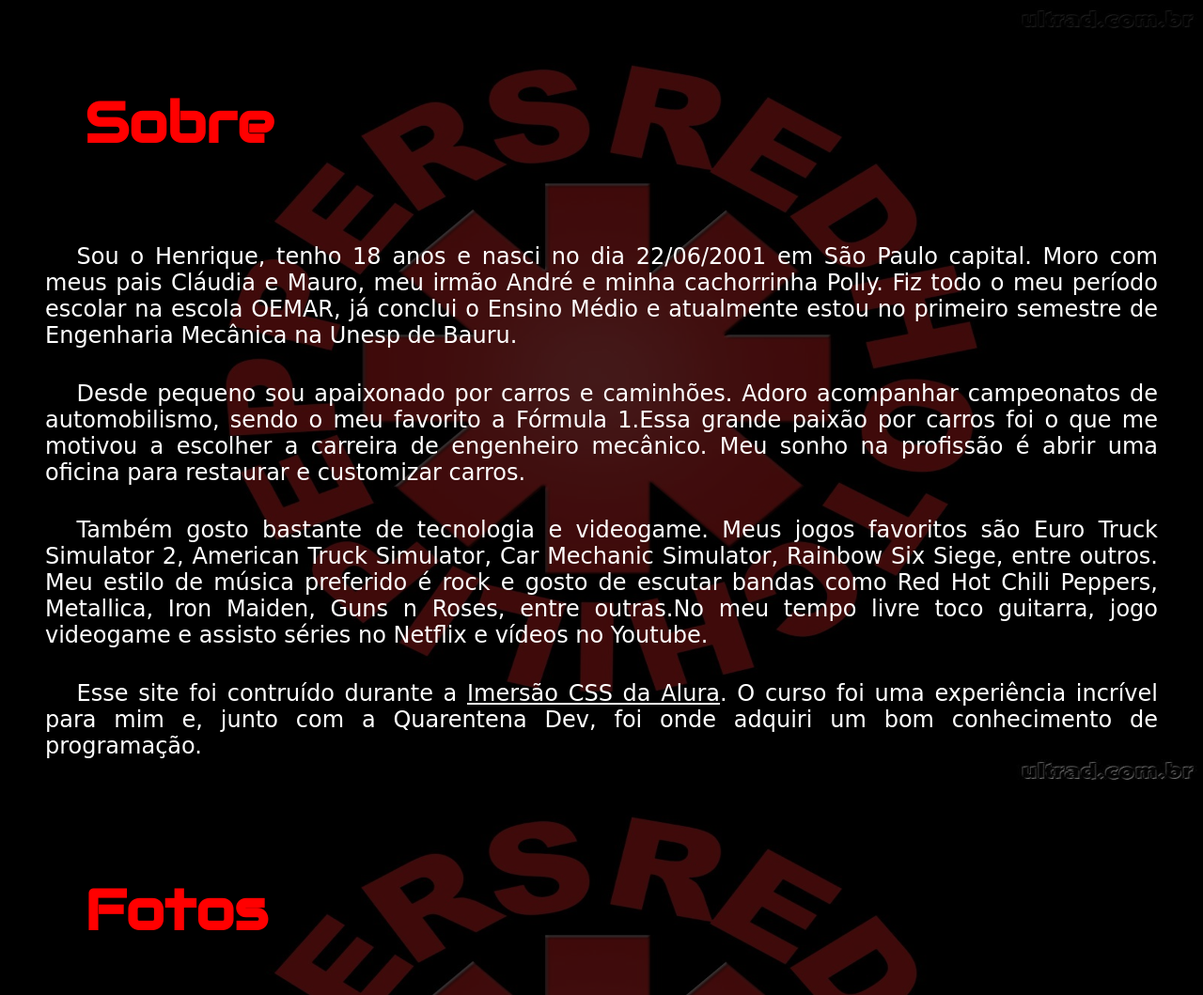
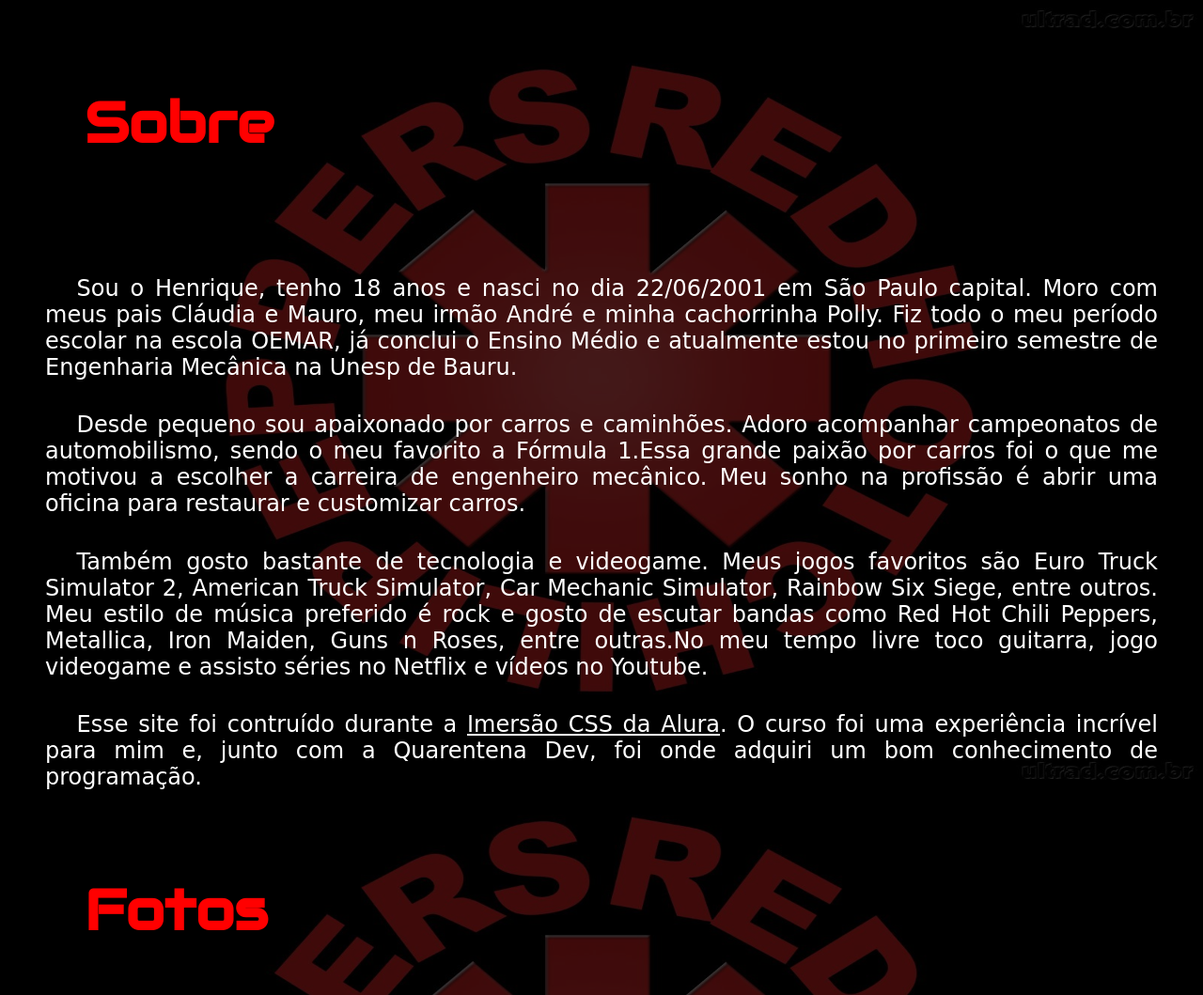
Before and after one commit to Henrique-Cruvinel-Pereira/imersaocss, a plain HTML site: page index.html in a window 1280 px wide. Shown: the part 797-1856 px from the top of the page at 94% size. Drawn offline with Linux system fonts and the light colour scheme; a web font is replaced by a local one.

Commit message:
Add files via upload

```diff
--- a/CSS/estilos.css
+++ b/CSS/estilos.css
@@ -129,7 +129,7 @@ body {
   }
   .sobre p {
     text-indent: 1.4em;
-    margin-bottom: 1.4em;
+    margin-top: 1.4em;
     margin-left: 2em;
     margin-right: 2em;
     text-align: justify;
```
